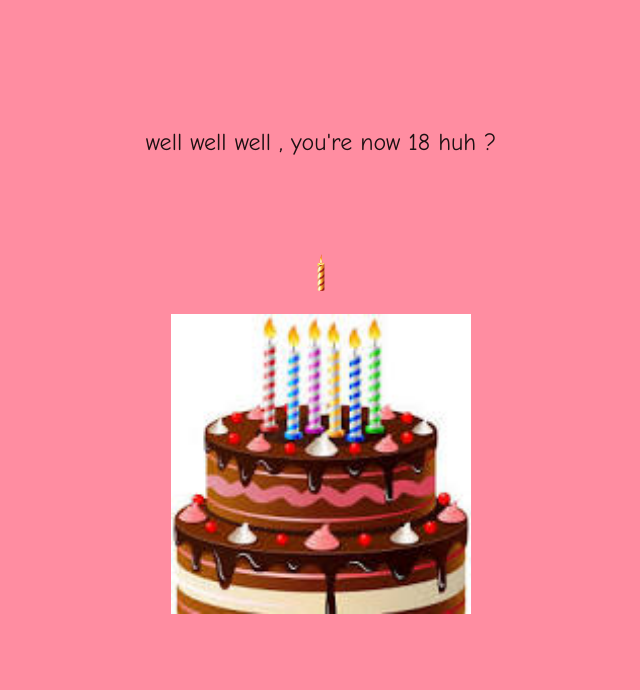
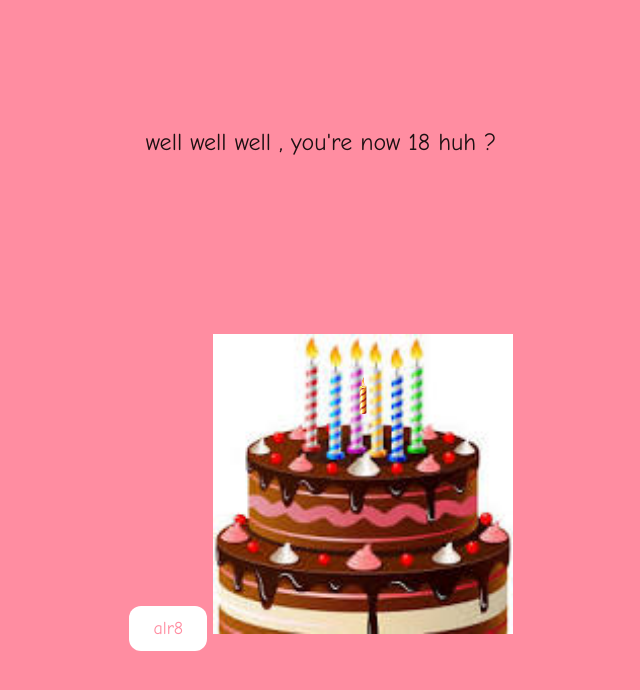
Before and after one commit to ARC-neXuS07/Aishi-Birthday-Portal, a plain HTML site: page docs/question1.html in a window 1280 px wide. Shown: the whole page, without its empty margins (319-959 px from the left). Drawn offline with Linux system fonts and the light colour scheme.

Commit message:
Update question1.html

```diff
--- a/docs/question1.html
+++ b/docs/question1.html
@@ -2,7 +2,7 @@
 <html lang="en">
 <head>
   <meta charset="UTF-8" />
-  <meta name="viewport" content="width=device-width, initial-scale=1.0" />
+  <meta name="viewport" content="width=device-width, initial-scale=1.0"/>
   <title>Birthday Page</title>
   <style>
     body {
@@ -40,8 +40,9 @@
     .balloon {
       width: 50px;
       position: absolute;
-      top: 10px;
+      top: 20px;
       animation: float 6s ease-in-out infinite;
+      z-index: 1;
     }
 
     .balloon1 { left: 10%; animation-delay: 0s; }
@@ -59,7 +60,8 @@
     #cakeArea {
       position: relative;
       display: inline-block;
-      margin-top: 80px;
+      margin-top: 100px;
+      z-index: 2;
     }
 
     #cake {
@@ -68,7 +70,7 @@
 
     #candleContainer {
       position: absolute;
-      top: -60px;
+      bottom: 220px;
       left: 50%;
       transform: translateX(-50%);
       width: 30px;
@@ -103,8 +105,9 @@
   <div id="message2">well well well , you're now 18 huh ?</div>
   <div id="message3">let's do the ceremony🔥</div>
 
-  <button id="startBtn" class="hidden">alr8</button>
+  <button id="startBtn">alr8</button>
 
+  <!-- Balloons -->
   <img src="balloon.png" class="balloon balloon1 hidden">
   <img src="balloon.png" class="balloon balloon2 hidden">
   <img src="balloon.png" class="balloon balloon3 hidden">
@@ -112,14 +115,16 @@
   <img src="balloon.png" class="balloon balloon5 hidden">
   <img src="balloon.png" class="balloon balloon6 hidden">
 
+  <!-- Cake & Candle -->
   <div id="cakeArea" class="hidden">
+    <img src="cake.png" id="cake" />
     <div id="candleContainer">
       <img src="candle.png" id="candle" />
       <div id="flame"></div>
     </div>
-    <img src="cake.png" id="cake" />
   </div>
 
+  <!-- Buttons and Messages -->
   <button id="lightBtn" class="hidden">light the candle</button>
   <div id="message4">blow on your screen</div>
   <div id="message5">r u serious ? lol</div>
```
